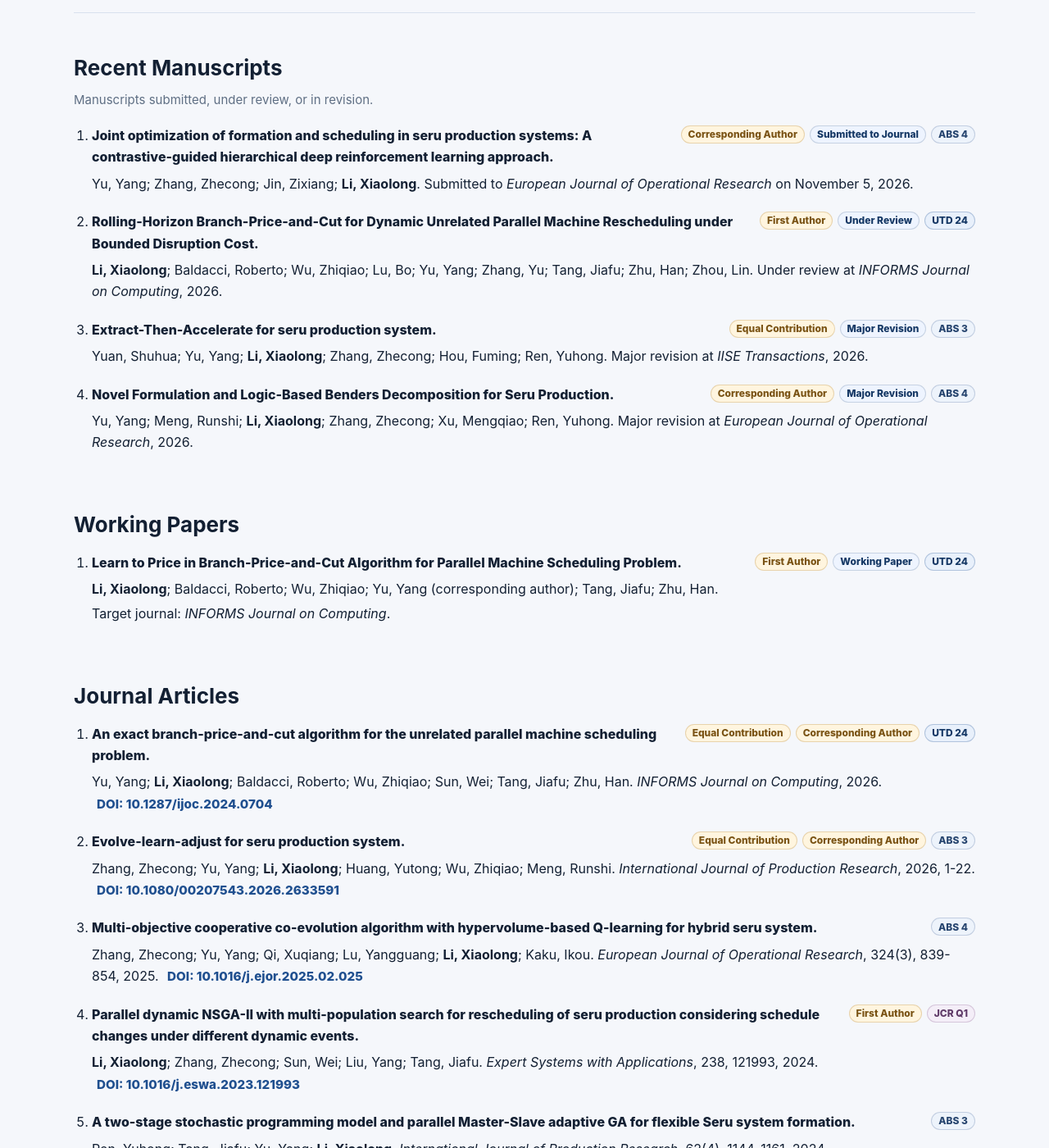
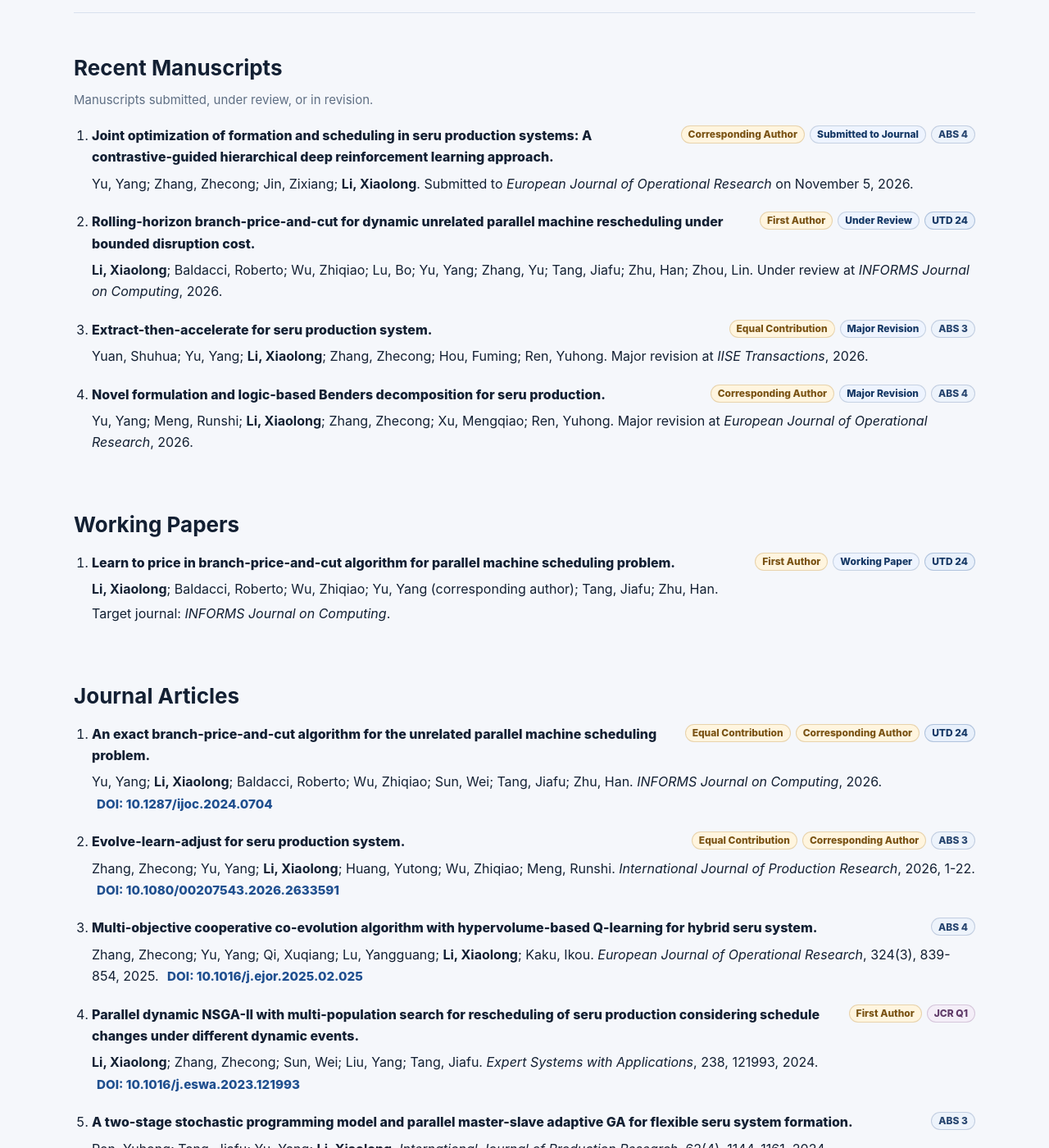
Before and after one commit to Luckydragon96/Luckydragon96.github.io, a Jekyll site: the page built from publications.md, in a window 1280 px wide and 1400 px high, scrolled down 422 px. Shown: the whole window at 82% size. Built offline with Jekyll 4.4.1, drawn with Linux system fonts in a browser that asks for light colours; some of the changed text lies outside the part shown.

Commit message:
Standardize paper titles to sentence case

```diff
--- a/publications.md
+++ b/publications.md
@@ -20,17 +20,17 @@ permalink: /publications/
       Submitted to <em>European Journal of Operational Research</em> on <time datetime="2026-11-05">November 5, 2026</time>.
     </li>
     <li>
-      <div class="publication-heading"><strong class="publication-title">Rolling-Horizon Branch-Price-and-Cut for Dynamic Unrelated Parallel Machine Rescheduling under Bounded Disruption Cost.</strong> <span class="pub-badges"><span class="pub-badge pub-badge--role">First Author</span><span class="pub-badge">Under Review</span><span class="pub-badge pub-badge--utd">UTD 24</span></span></div>
+      <div class="publication-heading"><strong class="publication-title">Rolling-horizon branch-price-and-cut for dynamic unrelated parallel machine rescheduling under bounded disruption cost.</strong> <span class="pub-badges"><span class="pub-badge pub-badge--role">First Author</span><span class="pub-badge">Under Review</span><span class="pub-badge pub-badge--utd">UTD 24</span></span></div>
       <strong>Li, Xiaolong</strong>; Baldacci, Roberto; Wu, Zhiqiao; Lu, Bo; Yu, Yang; Zhang, Yu; Tang, Jiafu; Zhu, Han; Zhou, Lin.
       Under review at <em>INFORMS Journal on Computing</em>, 2026.
     </li>
     <li>
-      <div class="publication-heading"><strong class="publication-title">Extract-Then-Accelerate for seru production system.</strong> <span class="pub-badges"><span class="pub-badge pub-badge--role">Equal Contribution</span><span class="pub-badge">Major Revision</span><span class="pub-badge pub-badge--abs">ABS 3</span></span></div>
+      <div class="publication-heading"><strong class="publication-title">Extract-then-accelerate for seru production system.</strong> <span class="pub-badges"><span class="pub-badge pub-badge--role">Equal Contribution</span><span class="pub-badge">Major Revision</span><span class="pub-badge pub-badge--abs">ABS 3</span></span></div>
       Yuan, Shuhua; Yu, Yang; <strong>Li, Xiaolong</strong>; Zhang, Zhecong; Hou, Fuming; Ren, Yuhong.
       Major revision at <em>IISE Transactions</em>, 2026.
     </li>
     <li>
-      <div class="publication-heading"><strong class="publication-title">Novel Formulation and Logic-Based Benders Decomposition for Seru Production.</strong> <span class="pub-badges"><span class="pub-badge pub-badge--role">Corresponding Author</span><span class="pub-badge">Major Revision</span><span class="pub-badge pub-badge--abs">ABS 4</span></span></div>
+      <div class="publication-heading"><strong class="publication-title">Novel formulation and logic-based Benders decomposition for seru production.</strong> <span class="pub-badges"><span class="pub-badge pub-badge--role">Corresponding Author</span><span class="pub-badge">Major Revision</span><span class="pub-badge pub-badge--abs">ABS 4</span></span></div>
       Yu, Yang; Meng, Runshi; <strong>Li, Xiaolong</strong>; Zhang, Zhecong; Xu, Mengqiao; Ren, Yuhong.
       Major revision at <em>European Journal of Operational Research</em>, 2026.
     </li>
@@ -41,7 +41,7 @@ permalink: /publications/
   <h2>Working Papers</h2>
   <ol class="publication-list">
     <li>
-      <div class="publication-heading"><strong class="publication-title">Learn to Price in Branch-Price-and-Cut Algorithm for Parallel Machine Scheduling Problem.</strong> <span class="pub-badges"><span class="pub-badge pub-badge--role">First Author</span><span class="pub-badge">Working Paper</span><span class="pub-badge pub-badge--utd">UTD 24</span></span></div>
+      <div class="publication-heading"><strong class="publication-title">Learn to price in branch-price-and-cut algorithm for parallel machine scheduling problem.</strong> <span class="pub-badges"><span class="pub-badge pub-badge--role">First Author</span><span class="pub-badge">Working Paper</span><span class="pub-badge pub-badge--utd">UTD 24</span></span></div>
       <strong>Li, Xiaolong</strong>; Baldacci, Roberto; Wu, Zhiqiao; Yu, Yang (corresponding author); Tang, Jiafu; Zhu, Han.
       <div class="publication-venue">Target journal: <em>INFORMS Journal on Computing</em>.</div>
     </li>
@@ -72,7 +72,7 @@ permalink: /publications/
       <em>Expert Systems with Applications</em>, 238, 121993, 2024. <a class="doi-link" href="https://doi.org/10.1016/j.eswa.2023.121993">DOI: 10.1016/j.eswa.2023.121993</a>
     </li>
     <li>
-      <div class="publication-heading"><strong class="publication-title">A two-stage stochastic programming model and parallel Master-Slave adaptive GA for flexible Seru system formation.</strong> <span class="pub-badges"><span class="pub-badge pub-badge--abs">ABS 3</span></span></div>
+      <div class="publication-heading"><strong class="publication-title">A two-stage stochastic programming model and parallel master-slave adaptive GA for flexible seru system formation.</strong> <span class="pub-badges"><span class="pub-badge pub-badge--abs">ABS 3</span></span></div>
       Ren, Yuhong; Tang, Jiafu; Yu, Yang; <strong>Li, Xiaolong</strong>.
       <em>International Journal of Production Research</em>, 62(4), 1144-1161, 2024. <a class="doi-link" href="https://doi.org/10.1080/00207543.2023.2177087">DOI: 10.1080/00207543.2023.2177087</a>
     </li>
@@ -82,7 +82,7 @@ permalink: /publications/
       <em>Computers &amp; Operations Research</em>, 160, 106048, 2023. <a class="doi-link" href="https://doi.org/10.1016/j.cor.2022.106048">DOI: 10.1016/j.cor.2022.106048</a>
     </li>
     <li>
-      <div class="publication-heading"><strong class="publication-title">Multi-objective cooperative coevolution algorithm with a Master-Slave mechanism for Seru Production.</strong> <span class="pub-badges"><span class="pub-badge pub-badge--role">First Author</span><span class="pub-badge pub-badge--jcr">JCR Q1</span></span></div>
+      <div class="publication-heading"><strong class="publication-title">Multi-objective cooperative coevolution algorithm with a master-slave mechanism for seru production.</strong> <span class="pub-badges"><span class="pub-badge pub-badge--role">First Author</span><span class="pub-badge pub-badge--jcr">JCR Q1</span></span></div>
       <strong>Li, Xiaolong</strong>; Yu, Yang; Huang, Min.
       <em>Applied Soft Computing</em>, 119, 108593, 2022. <a class="doi-link" href="https://doi.org/10.1016/j.asoc.2022.108593">DOI: 10.1016/j.asoc.2022.108593</a>
     </li>
```
Also changed, not shown: index.md (+2 -2 lines).
